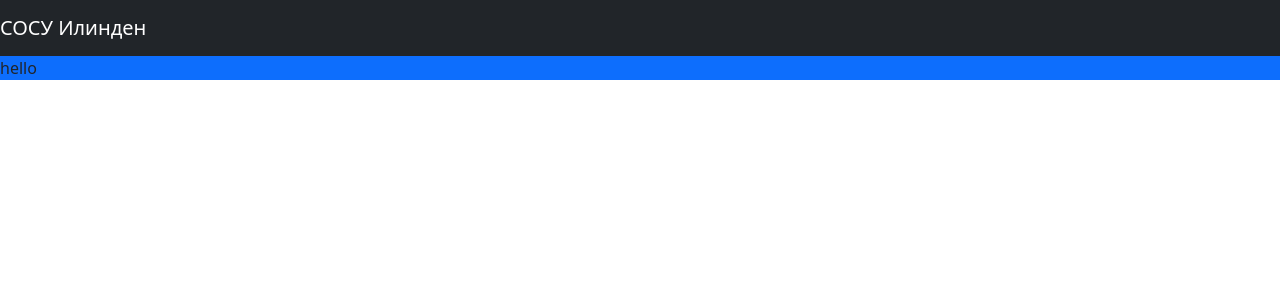
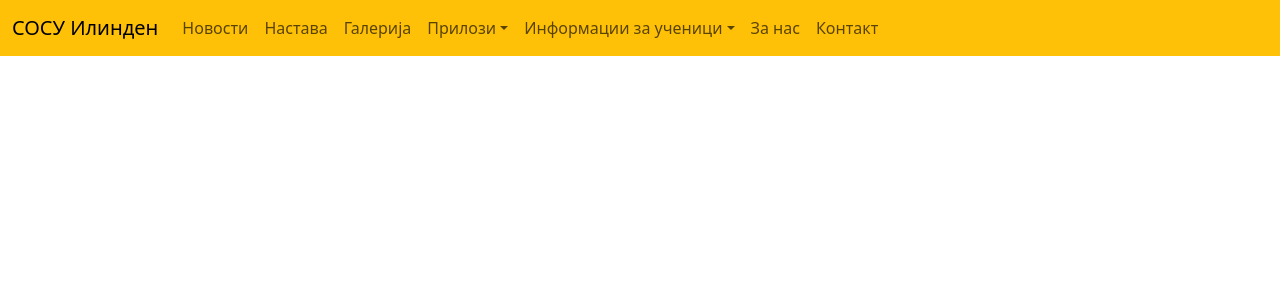
Before and after one commit to Shack-de-Shnaek/massum-school-website, a Django app: page /en/ in a window 1280 px wide. Shown: the top 300 px of the page. Run offline with Django 4.2, Linux system fonts and the light colour scheme; some libraries are stand-ins or nearby versions.

Commit message:
started working on navbar

```diff
--- /dev/null
+++ b/static/css/global.css
@@ -0,0 +1,3 @@
+:root {
+    font-size: 16px;
+}
--- a/templates/layout/base.html
+++ b/templates/layout/base.html
@@ -4,8 +4,12 @@
 <head>
     <meta charset="UTF-8">
     <meta name="viewport" content="width=device-width, initial-scale=1.0">
+
+    <link rel="stylesheet" href="{% static 'css/global.css' %}">
     <link rel="stylesheet" href="{% static 'bootstrap/css/bootstrap.min.css' %}">
+
     <script src="{% static 'bootstrap/js/bootstrap.bundle.min.js' %}" defer></script>
+
     <title>{% block page_title %}{% endblock %}</title>
 </head>
 <body>
--- a/templates/layout/navbar.html
+++ b/templates/layout/navbar.html
@@ -1,7 +1,62 @@
-<nav class="navbar navbar-expand-md navbar-dark bg-dark">
-    <a href="{% url 'index' %}" class="navbar-brand">СОСУ Илинден</a>
+{% load i18n %}
 
-    <button class="navbar-toggler" type="button" data-toggle="collapse" data-target="#navbarCollapse">
-        <span class="navbar-toggler-icon"></span>
-    </button>
+<nav class="navbar navbar-expand-lg position-fixed vw-100 navbar-light bg-warning">
+    <div class="container-fluid">
+        <a href="{% url 'index' %}" class="navbar-brand">{% translate 'СОСУ Илинден' %}</a>
+
+        <button class="navbar-toggler" type="button" data-bs-toggle="collapse" data-bs-target="#navbarCollapse">
+            <span class="navbar-toggler-icon"></span>
+        </button>
+
+        <div class="collapse navbar-collapse" id="navbarCollapse">
+            <ul class="navbar-nav">
+                <li class="nav-item">
+                    <a href="" class="nav-link">{% translate 'Новости' %}</a>
+                </li>
+                <li class="nav-item">
+                    <a href="" class="nav-link">{% translate 'Настава' %}</a>
+                </li>
+                <li class="nav-item">
+                    <a href="" class="nav-link">{% translate 'Галерија' %}</a>
+                </li>
+                <li class="nav-item dropdown">
+                    <a href="" class="nav-link dropdown-toggle" role="button" data-bs-toggle="dropdown">{% translate 'Прилози' %}</a>
+                    <ul class="dropdown-menu rounded-0">
+                        <li>
+                            <a href="" class="dropdown-item">link</a>
+                        </li>
+                        <li>
+                            <a href="" class="dropdown-item">link</a>
+                        </li>
+                        <li>
+                            <a href="" class="dropdown-item">link</a>
+                        </li>
+                    </ul>
+                </li>
+                <li class="nav-item">
+                    <a href="" class="nav-link dropdown-toggle" role="button" data-bs-toggle="dropdown">{% translate 'Информации за ученици' %}</a>
+                    <ul class="dropdown-menu rounded-0">
+                        <li>
+                            <a href="" class="dropdown-item">{% translate 'Матура' %}</a>
+                        </li>
+                        <li>
+                            <a href="" class="dropdown-item">{% translate 'Вонредни ученици' %}</a>
+                        </li>
+                        <li>
+                            <a href="" class="dropdown-item">{% translate 'Распоред на часови' %}</a>
+                        </li>
+                        <li>
+                            <a href="" class="dropdown-item">{% translate 'Кодекс на однесување' %}</a>
+                        </li>
+                    </ul>
+                </li>
+                <li class="nav-item">
+                    <a href="" class="nav-link">{% translate 'За нас' %}</a>
+                </li>
+                <li class="nav-item">
+                    <a href="" class="nav-link">{% translate 'Контакт' %}</a>
+                </li>
+            </ul>
+        </div>
+    </div>
 </nav>
```
Also changed, not shown: hello.txt (deleted), locales/en/LC_MESSAGES/django.po, locales/sq/LC_MESSAGES/django.po, 2 other files.
